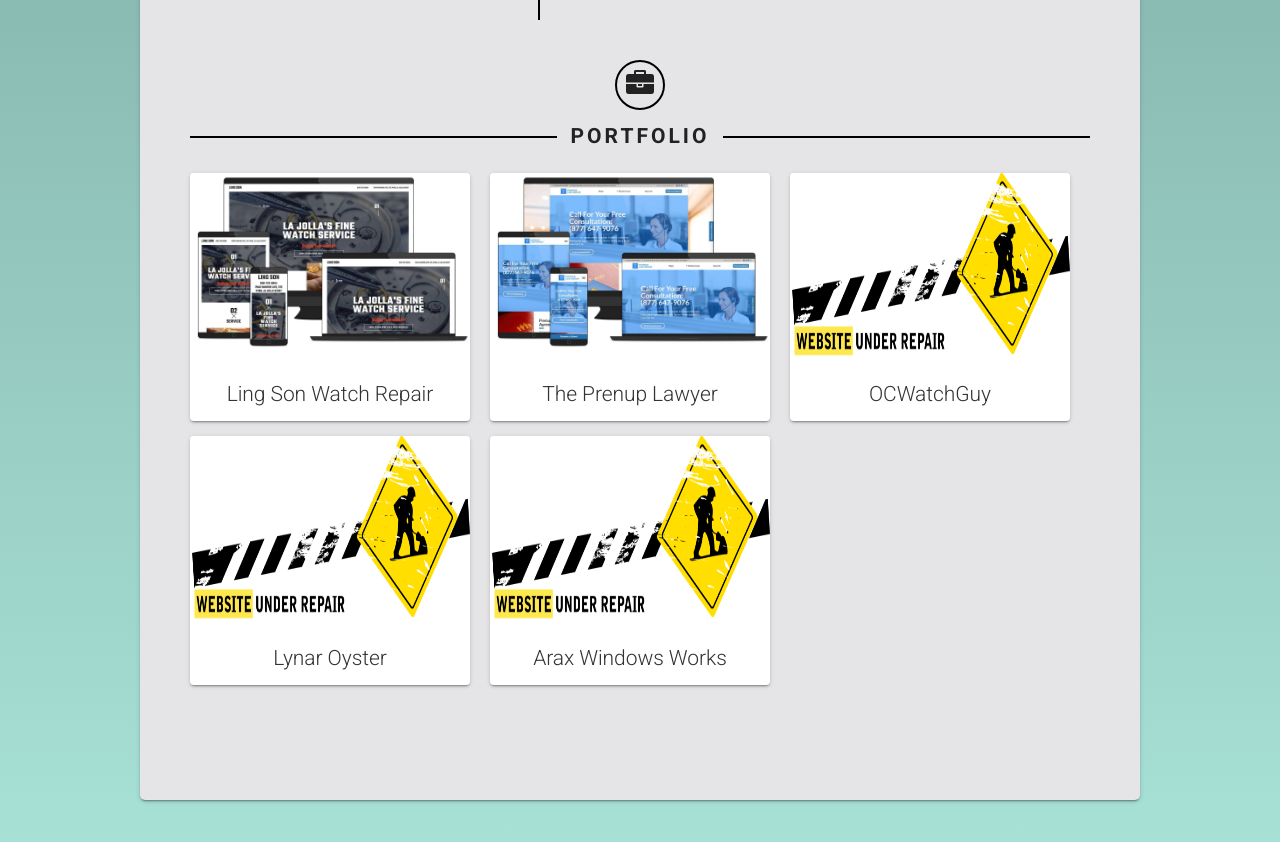
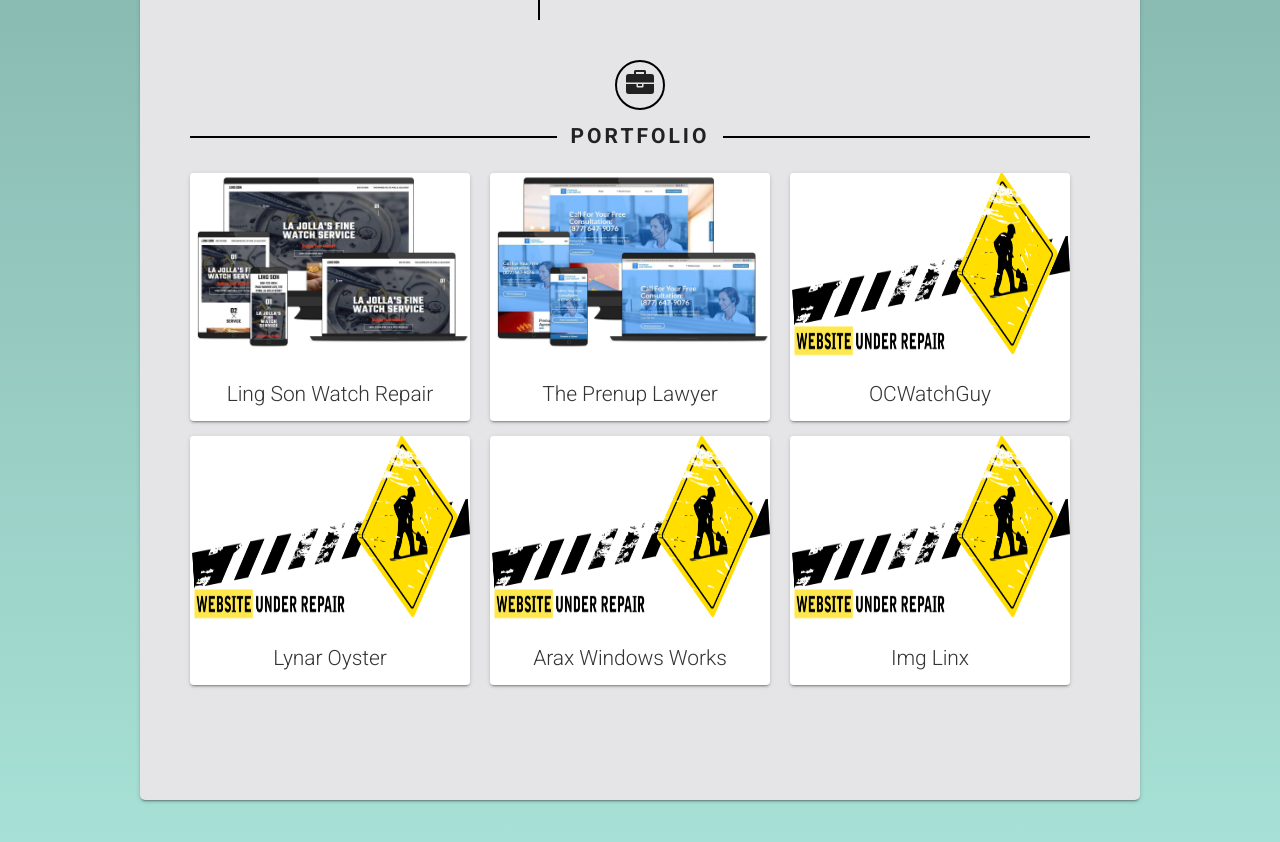
Before and after one commit to gyto/portfolio, a Jekyll site: the page built from index.html, in a window 1280 px wide and 900 px high, scrolled down 1534 px. Shown: the top 842 px of the window. Built offline with Jekyll 4.4.1, drawn with Linux system fonts in a browser that asks for light colours.

Commit message:
add new project

```diff
--- a/_includes/home/portfolio.html
+++ b/_includes/home/portfolio.html
@@ -30,10 +30,16 @@
       </div>
     </div>
     <div class="portfolio__item">
-          <div class="portfolio__card">
-            <a target="_blank" href="https://www.araxwindows.com/"><img src="assets/images/under-repair.jpg" alt="">
-            <span>Arax Windows Works</span></a>
-          </div>
-        </div>
+      <div class="portfolio__card">
+        <a target="_blank" href="https://www.araxwindows.com/"><img src="assets/images/under-repair.jpg" alt="">
+        <span>Arax Windows Works</span></a>
+      </div>
+    </div>
+    <div class="portfolio__item">
+      <div class="portfolio__card">
+        <a target="_blank" href="http://imglinx.io/login"><img src="assets/images/under-repair.jpg" alt="">
+        <span>Img Linx</span></a>
+      </div>
+    </div>
   </div>
 </section>
```
